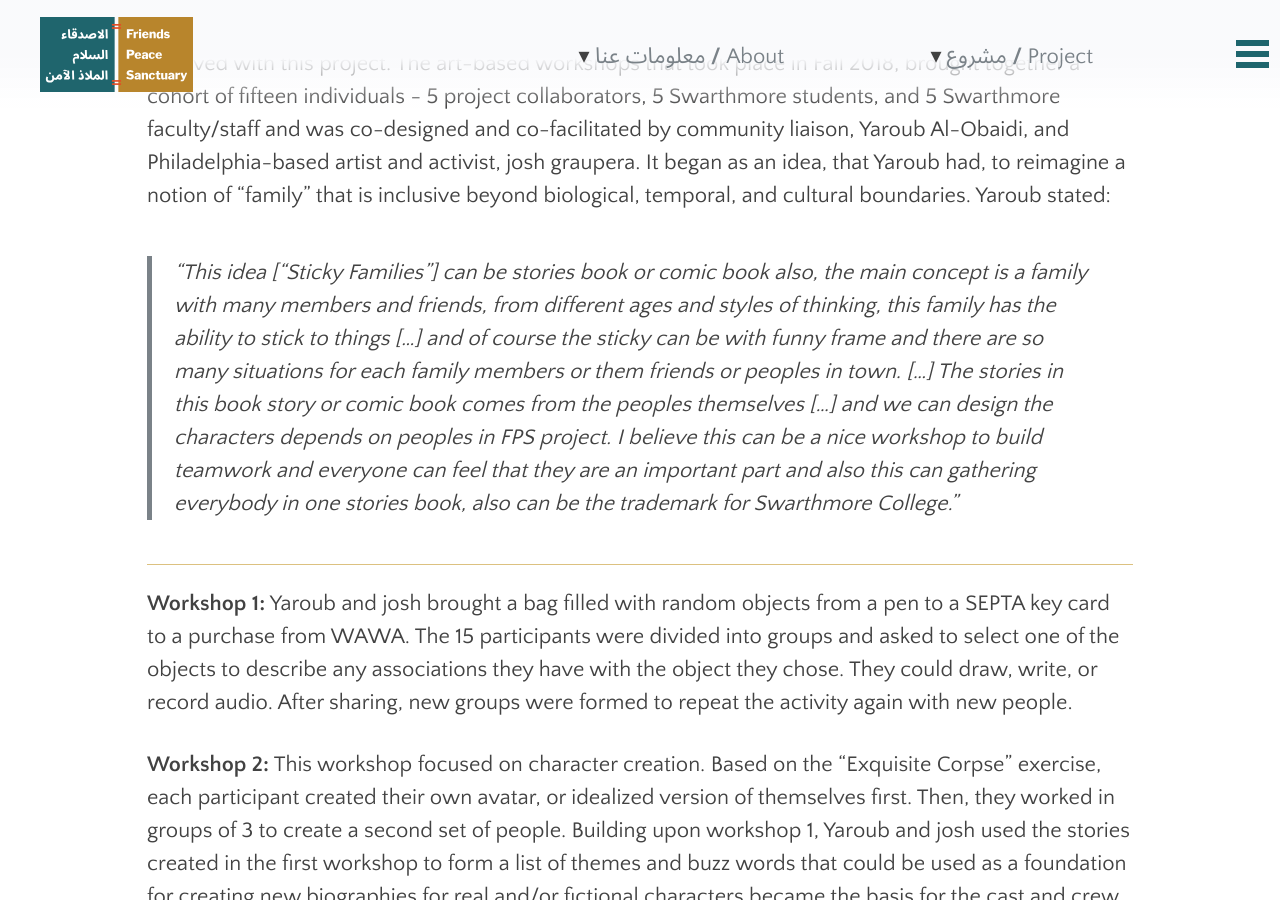
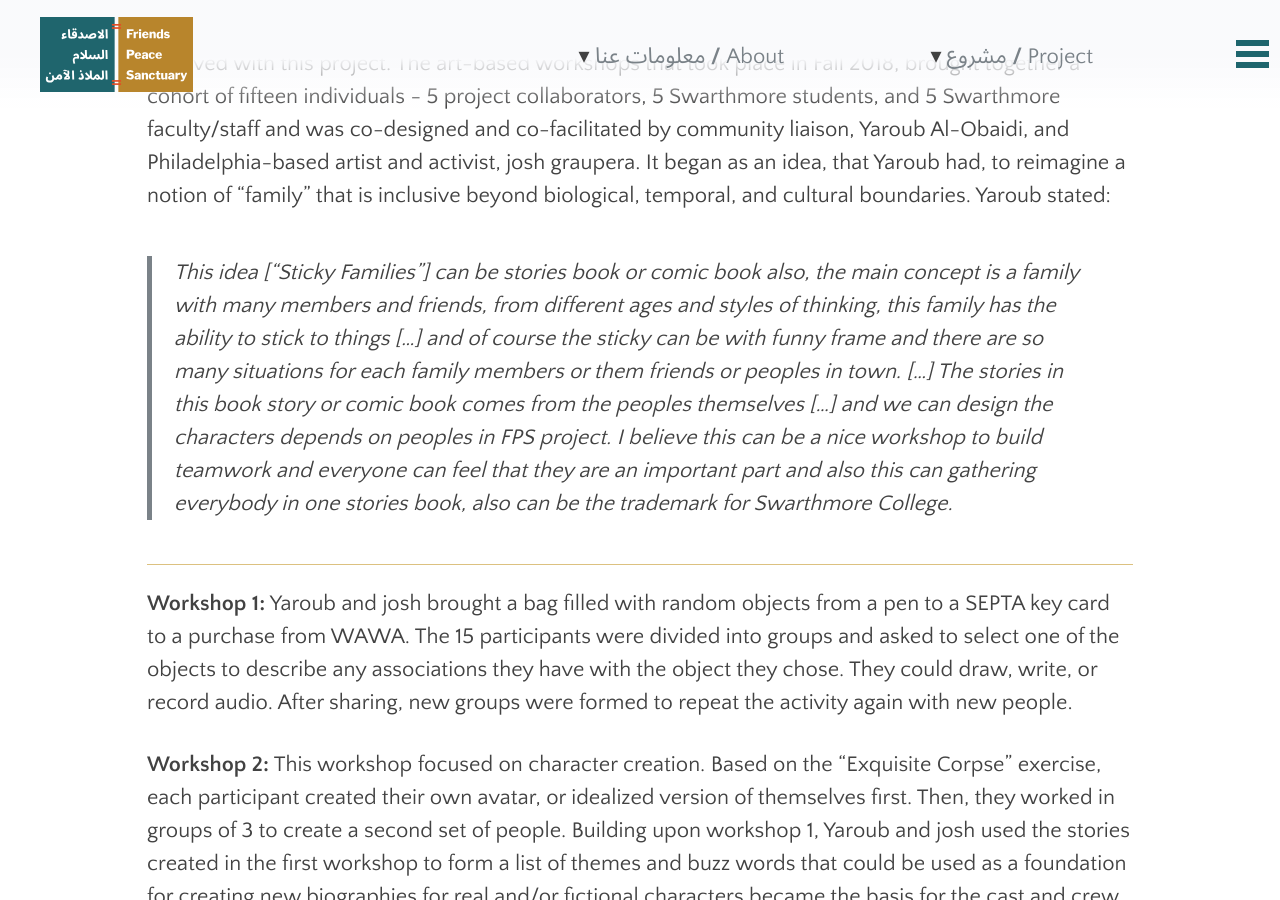
Before and after one commit to swat-ds/fps.swarthmore.edu, a Jekyll site: the page built from _posts/2020-01-10-sticky-family-with-yaroub-al-obaidi-josh-graupera.md, in a window 1280 px wide and 900 px high, scrolled down 890 px. Built offline with Jekyll 4.4.1, drawn with Linux system fonts in a browser that asks for light colours.

```diff
--- a/_posts/2020-01-10-sticky-family-with-yaroub-al-obaidi-josh-graupera.md
+++ b/_posts/2020-01-10-sticky-family-with-yaroub-al-obaidi-josh-graupera.md
@@ -26,7 +26,7 @@ gallery:
   - sticky_family_yaroubIMG_9115.jpg
 ---
 In 2018, Swarthmore College received a 3-year [Andrew W. Mellon grant](https://www.swarthmore.edu/presidents-office/mellon-grant-arts-and-humanities) "to support initiatives that explore the power of the arts and humanities to engage the imagination and enable communication across different viewpoints, experiences, and perspectives." In the spirit of socially-engaged art, the project applied for and received the Mellon grant to continue to host conversations and build connections between Swarthmore campus community and the Syrian and Iraqi community members involved with this project. The art-based workshops that took place in Fall 2018, brought together a cohort of fifteen individuals - 5 project collaborators, 5 Swarthmore students, and 5 Swarthmore faculty/staff and was co-designed and co-facilitated by community liaison, Yaroub Al-Obaidi, and Philadelphia-based artist and activist, josh graupera. It began as an idea, that Yaroub had, to reimagine a notion of “family” that is inclusive beyond biological, temporal, and cultural boundaries. Yaroub stated:
-> “This idea [“Sticky Families”] can be stories book or comic book also, the main concept is a family with many members and friends, from different ages and styles of thinking, this family has the ability to stick to things [...] and of course the sticky can be with funny frame and there are so many situations for each family members or them friends or peoples in town. [...] The stories in this book story or comic book comes from the peoples themselves [...] and we can design the characters depends on peoples in FPS project. I believe this can be a nice workshop to build teamwork and everyone can feel that they are an important part and also this can gathering everybody in one stories book, also can be the trademark for Swarthmore College.”
+> This idea [“Sticky Families”] can be stories book or comic book also, the main concept is a family with many members and friends, from different ages and styles of thinking, this family has the ability to stick to things [...] and of course the sticky can be with funny frame and there are so many situations for each family members or them friends or peoples in town. [...] The stories in this book story or comic book comes from the peoples themselves [...] and we can design the characters depends on peoples in FPS project. I believe this can be a nice workshop to build teamwork and everyone can feel that they are an important part and also this can gathering everybody in one stories book, also can be the trademark for Swarthmore College.
 
 <hr/>
 
```
